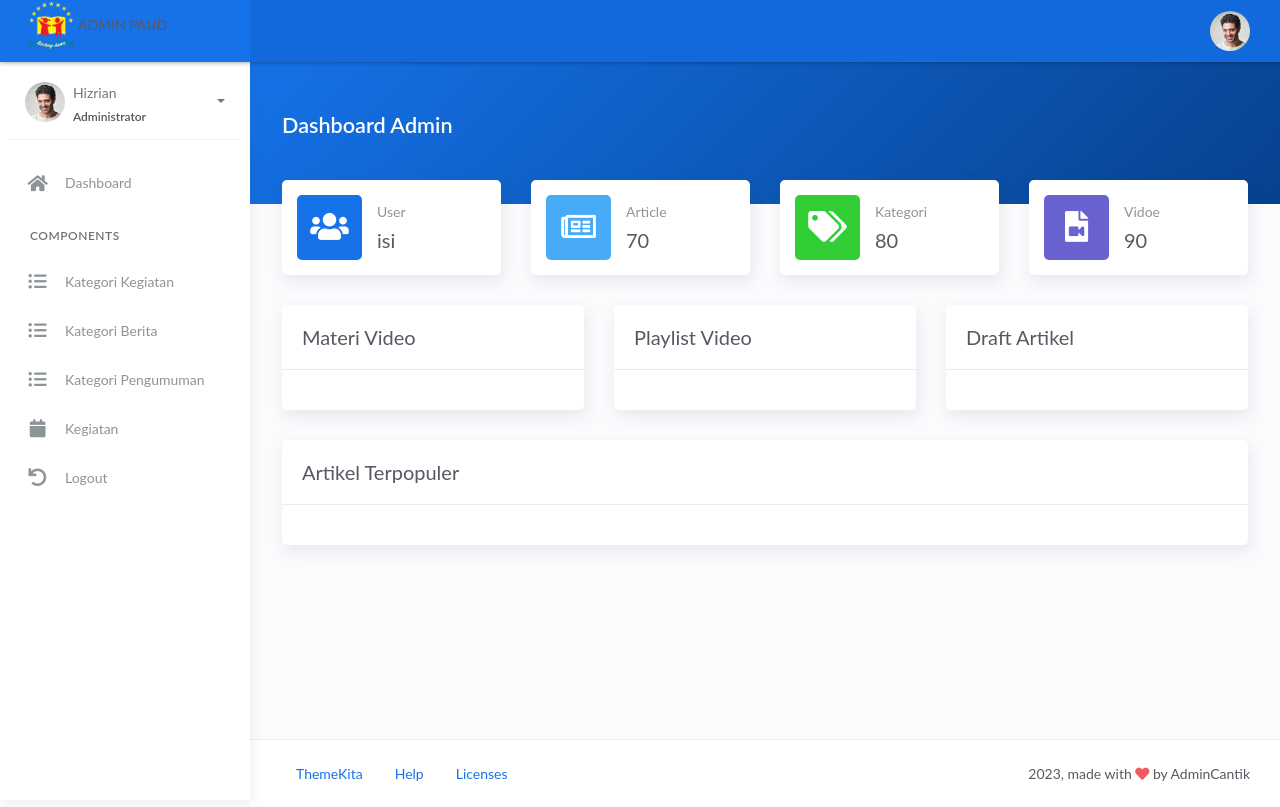
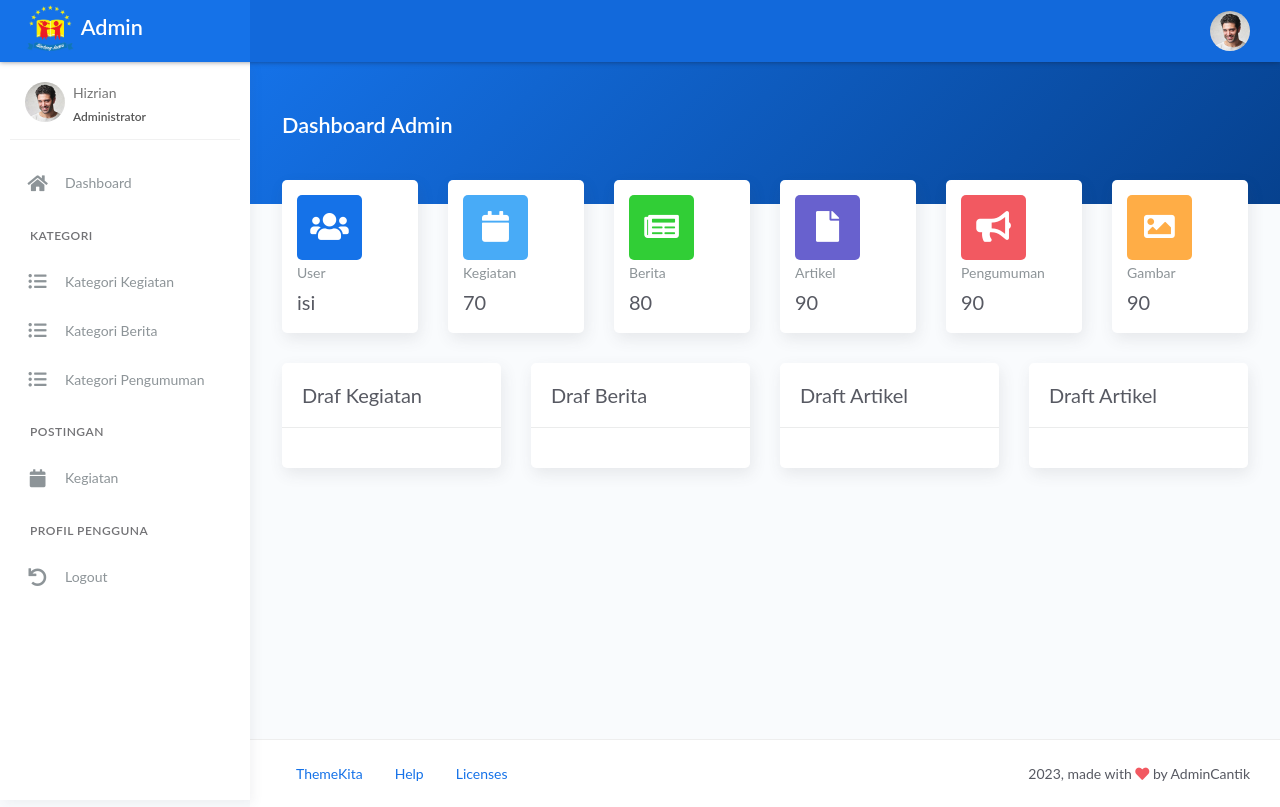
Before and after one commit to SyahiraIsnaeni/sd-bintangjuara, a Laravel app: page /dashboard in a window 1280 px wide. Run offline with Laravel 9, Linux system fonts and the light colour scheme; the visitor is signed in with stand-in values (Sample User, id 1); style sheets or scripts are compiled from the project's sources; some libraries are stand-ins or nearby versions.

Commit message:
Mengubah front end admin

```diff
--- a/resources/views/backend/back/dashboard.blade.php
+++ b/resources/views/backend/back/dashboard.blade.php
@@ -6,11 +6,6 @@
 		<div class="d-flex align-items-left align-items-md-center flex-column flex-md-row">
 			<div>
 				<h2 class="text-white pb-2 fw-bold">Dashboard Admin</h2>
-				<!-- <h5 class="text-white op-7 mb-2">Free Bootstrap 4 Admin Dashboard</h5> -->
-			</div>
-			<div class="ml-md-auto py-2 py-md-0">
-				{{-- <a href="#" class="btn btn-white btn-border btn-round mr-2">Manage</a>
-				<a href="#" class="btn btn-secondary btn-round">Add Customer</a> --}}
 			</div>
 		</div>
 	</div>
@@ -18,7 +13,7 @@
 
 <div class="page-inner mt--5">
 	<div class="row">
-		<div class="col-sm-6 col-md-3">
+		<div class="col-sm-6 col-md-2">
 			<div class="card card-stats card-round">
 				<div class="card-body ">
 					<div class="row align-items-center">
@@ -37,18 +32,18 @@
 				</div>
 			</div>
 		</div>
-		<div class="col-sm-6 col-md-3">
+		<div class="col-sm-6 col-md-2">
 			<div class="card card-stats card-round">
 				<div class="card-body">
 					<div class="row align-items-center">
 						<div class="col-icon">
 							<div class="icon-big text-center icon-info bubble-shadow-small">
-								<i class="far fa-newspaper"></i>
+							<i class="fas fa-calendar"></i>
 							</div>
 						</div>
 						<div class="col col-stats ml-3 ml-sm-0">
 							<div class="numbers">
-								<p class="card-category">Article</p>
+								<p class="card-category">Kegiatan</p>
 								<h4 class="card-title">70</h4>
 							</div>
 						</div>
@@ -56,18 +51,18 @@
 				</div>
 			</div>
 		</div>
-		<div class="col-sm-6 col-md-3">
+		<div class="col-sm-6 col-md-2">
 			<div class="card card-stats card-round">
 				<div class="card-body">
 					<div class="row align-items-center">
 						<div class="col-icon">
 							<div class="icon-big text-center icon-success bubble-shadow-small">
-								<i class="fas fa-tags"></i>
+							<i class="fas fa-newspaper"></i>
 							</div>
 						</div>
 						<div class="col col-stats ml-3 ml-sm-0">
 							<div class="numbers">
-								<p class="card-category">Kategori</p>
+								<p class="card-category">Berita</p>
 								<h4 class="card-title">80</h4>
 							</div>
 						</div>
@@ -75,19 +70,59 @@
 				</div>
 			</div>
 		</div>
-		<div class="col-sm-6 col-md-3">
+		<div class="col-sm-6 col-md-2">
 			<div class="card card-stats card-round">
 				<div class="card-body">
 					<div class="row align-items-center">
 						<div class="col-icon">
 							<div class="icon-big text-center icon-secondary bubble-shadow-small">
-								<i class="fas fa-file-video"></i>
+							<i class="fas fa-file"></i>
 
 							</div>
 						</div>
 						<div class="col col-stats ml-3 ml-sm-0">
 							<div class="numbers">
-								<p class="card-category">Vidoe</p>
+								<p class="card-category">Artikel</p>
+								<h4 class="card-title">90</h4>
+							</div>
+						</div>
+					</div>
+				</div>
+			</div>
+		</div>
+		<div class="col-sm-6 col-md-2">
+			<div class="card card-stats card-round">
+				<div class="card-body">
+					<div class="row align-items-center">
+						<div class="col-icon">
+							<div class="icon-big text-center icon-danger bubble-shadow-small">
+							<i class="fas fa-bullhorn"></i>
+
+							</div>
+						</div>
+						<div class="col col-stats ml-3 ml-sm-0">
+							<div class="numbers">
+								<p class="card-category">Pengumuman</p>
+								<h4 class="card-title">90</h4>
+							</div>
+						</div>
+					</div>
+				</div>
+			</div>
+		</div>
+		<div class="col-sm-6 col-md-2">
+			<div class="card card-stats card-round">
+				<div class="card-body">
+					<div class="row align-items-center">
+						<div class="col-icon">
+							<div class="icon-big text-center icon-warning bubble-shadow-small">
+							<i class="fas fa-image"></i>
+
+							</div>
+						</div>
+						<div class="col col-stats ml-3 ml-sm-0">
+							<div class="numbers">
+								<p class="card-category">Gambar</p>
 								<h4 class="card-title">90</h4>
 							</div>
 						</div>
@@ -97,11 +132,11 @@
 		</div>
 	</div>
 	<div class="row">
-		<div class="col-md-4">
+		<div class="col-md-3">
 			<div class="card full-height">
 				<div class="card-header">
 					<div class="card-head-row">
-						<div class="card-title">Materi Video</div>
+						<div class="card-title">Draf Kegiatan</div>
 					</div>
 				</div>
 				<div class="card-body">
@@ -110,11 +145,11 @@
 				</div>
 			</div>
 		</div>
-		<div class="col-md-4">
+		<div class="col-md-3">
 			<div class="card full-height">
 				<div class="card-header">
 					<div class="card-head-row">
-						<div class="card-title">Playlist Video</div>
+						<div class="card-title">Draf Berita</div>
 					</div>
 				</div>
 				<div class="card-body">
@@ -123,7 +158,20 @@
 				</div>
 			</div>
 		</div>
-		<div class="col-md-4">
+		<div class="col-md-3">
+			<div class="card full-height">
+				<div class="card-header">
+					<div class="card-head-row">
+						<div class="card-title">Draft Artikel</div>
+					</div>
+				</div>
+				<div class="card-body">
+
+
+				</div>
+			</div>
+		</div>
+		<div class="col-md-3">
 			<div class="card full-height">
 				<div class="card-header">
 					<div class="card-head-row">
@@ -137,22 +185,6 @@
 			</div>
 		</div>
 	</div>
-	<div class="row">
-		<div class="col-md-12">
-			<div class="card full-height">
-				<div class="card-header">
-					<div class="card-head-row">
-						<div class="card-title">Artikel Terpopuler</div>
-					</div>
-				</div>
-				<div class="card-body">
-					<div class="table-responsive">
 
-					</div>
-
-				</div>
-			</div>
-		</div>
-	</div>
 </div>
 @endsection
--- a/resources/views/backend/includes/header.blade.php
+++ b/resources/views/backend/includes/header.blade.php
@@ -2,11 +2,10 @@
 			<!-- Logo Header -->
 			<div class="logo-header " data-background-color="blue">
 
-
 				<a href="{{ route('dashboard') }}" class="logo" >
-					<p>
-					<img src="{{asset('back/img/logo.png')}}" alt="navbar brand" class="navbar-brand"width="53" height="53" >ADMIN PAUD
-</p>
+				<h2 class="text-white mt-1 fw-bold">
+					<img src="{{asset('back/img/logo.png')}}" alt="navbar brand" class="navbar-brand"width="51" height="51" >  Admin
+				</h2>
 					</a>
 				<button class="navbar-toggler sidenav-toggler ml-auto" type="button" data-toggle="collapse" data-target="collapse" aria-expanded="false" aria-label="Toggle navigation">
 					<span class="navbar-toggler-icon">
@@ -40,20 +39,16 @@
 											<div class="avatar-lg"><img src="{{asset('back/img/profile.jpg')}}" alt="image profile" class="avatar-img rounded"></div>
 											<div class="u-text">
 												<h4>Hizrian</h4>
-												<p class="text-muted">hello@example.com</p><a href="profile.html" class="btn btn-xs btn-secondary btn-sm">View Profile</a>
+												<p class="text-muted">hello@example.com</p>
+												<a href="{{ route('logout') }}" class="btn btn-xs btn-secondary btn-sm" onclick="event.preventDefault();
+                                                     document.getElementById('logout-form').submit();">{{ __('Logout') }}</a>
+													 <form id="logout-form" action="{{ route('logout') }}" method="POST" class="d-none">
+														@csrf
+                                    				 </form>
 											</div>
 										</div>
 									</li>
-									<li>
-										<div class="dropdown-divider"></div>
-										<a class="dropdown-item" href="#">My Profile</a>
-										<a class="dropdown-item" href="#">My Balance</a>
-										<a class="dropdown-item" href="#">Inbox</a>
-										<div class="dropdown-divider"></div>
-										<a class="dropdown-item" href="#">Account Setting</a>
-										<div class="dropdown-divider"></div>
-										<a class="dropdown-item" href="#">Logout</a>
-									</li>
+
 								</div>
 							</ul>
 						</li>
@@ -61,4 +56,4 @@
 				</div>
 			</nav>
 			<!-- End Navbar -->
-		</div>
+</div>
--- a/resources/views/backend/includes/sidebar.blade.php
+++ b/resources/views/backend/includes/sidebar.blade.php
@@ -10,35 +10,17 @@
 								<span>
 									Hizrian
 									<span class="user-level">Administrator</span>
-									<span class="caret"></span>
+
 								</span>
 							</a>
 							<div class="clearfix"></div>
 
-							<div class="collapse in" id="collapseExample">
-								<ul class="nav">
-									<li>
-										<a href="#profile">
-											<span class="link-collapse">My Profile</span>
-										</a>
-									</li>
-									<li>
-										<a href="#edit">
-											<span class="link-collapse">Edit Profile</span>
-										</a>
-									</li>
-									<li>
-										<a href="#settings">
-											<span class="link-collapse">Settings</span>
-										</a>
-									</li>
-								</ul>
-							</div>
+
 						</div>
 					</div>
 					<ul class="nav nav-primary">
 						<li class="nav-item">
-							<a href="{{ route('dashboard') }}">
+							<a class="nav-link active" href="{{ route('dashboard') }}">
 								<i class="fas fa-home"></i>
 								<p>Dashboard</p>
 							</a>
@@ -47,7 +29,7 @@
 							<span class="sidebar-mini-icon">
 								<i class="fa fa-ellipsis-h"></i>
 							</span>
-							<h4 class="text-section">Components</h4>
+							<h4 class="text-section">Kategori</h4>
 						</li>
 
 						<!-- <li class="nav-item">
@@ -129,11 +111,23 @@
                                 <p>Kategori Pengumuman</p>
                             </a>
                         </li>
+						<li class="nav-section">
+							<span class="sidebar-mini-icon">
+								<i class="fa fa-ellipsis-h"></i>
+							</span>
+							<h4 class="text-section">Postingan</h4>
+						</li>
 						<li class="nav-item">
 							<a href="{{ route('kegiatan.index') }}">
 								<i class="fas fa-calendar"></i>
 								<p>Kegiatan</p>
 							</a>
+						</li>
+						<li class="nav-section">
+							<span class="sidebar-mini-icon">
+								<i class="fa fa-ellipsis-h"></i>
+							</span>
+							<h4 class="text-section">Profil Pengguna</h4>
 						</li>
 						<li class="nav-item">
 							<a href="{{ route('logout') }}"
--- a/resources/views/backend/layouts/default.blade.php
+++ b/resources/views/backend/layouts/default.blade.php
@@ -25,11 +25,11 @@
 
 	<!-- CSS Just for demo purpose, don't include it in your project -->
 	<link rel="stylesheet" href="{{asset('back/css/demo.css')}}">
+
 </head>
 <body>
 	<div class="wrapper">
-
-@include('backend.includes.header')
+		@include('backend.includes.header')
 		<!-- Sidebar -->
         @include('backend.includes.sidebar')
 		<!-- End Sidebar -->
```
